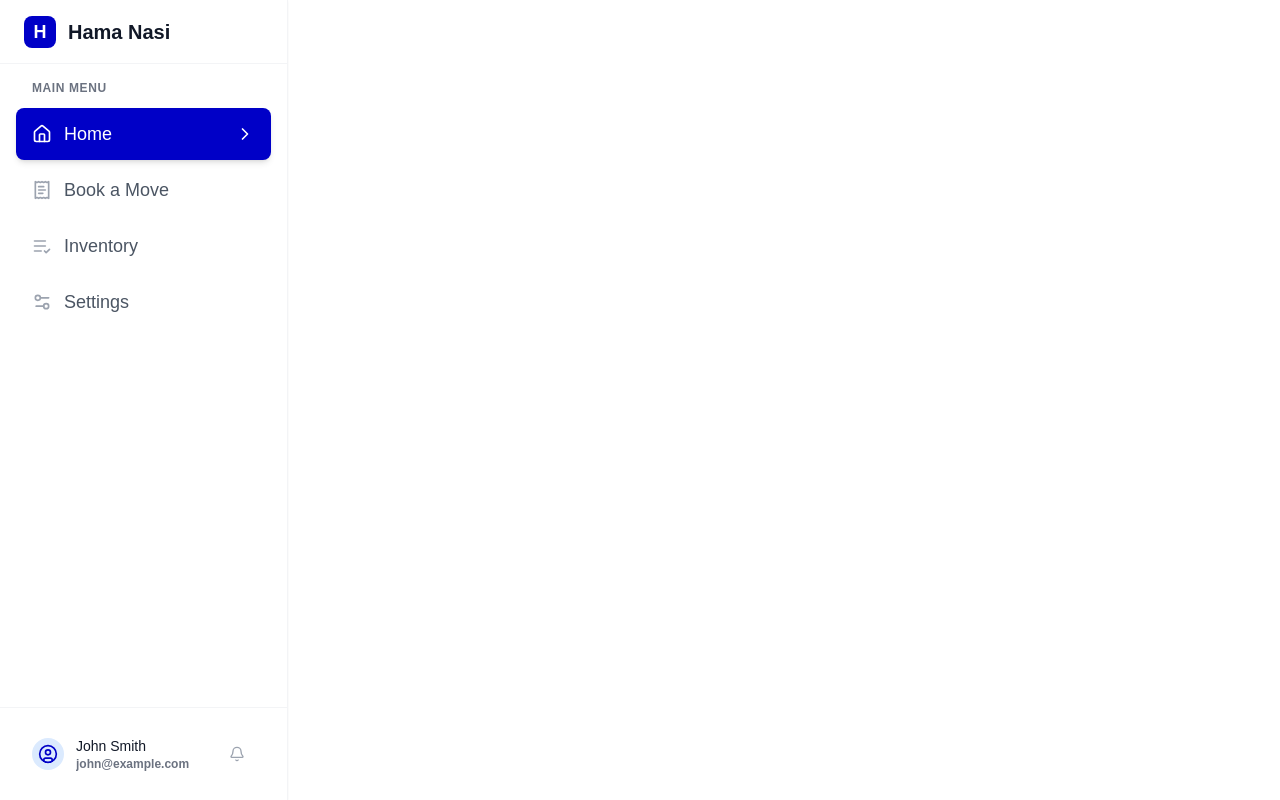
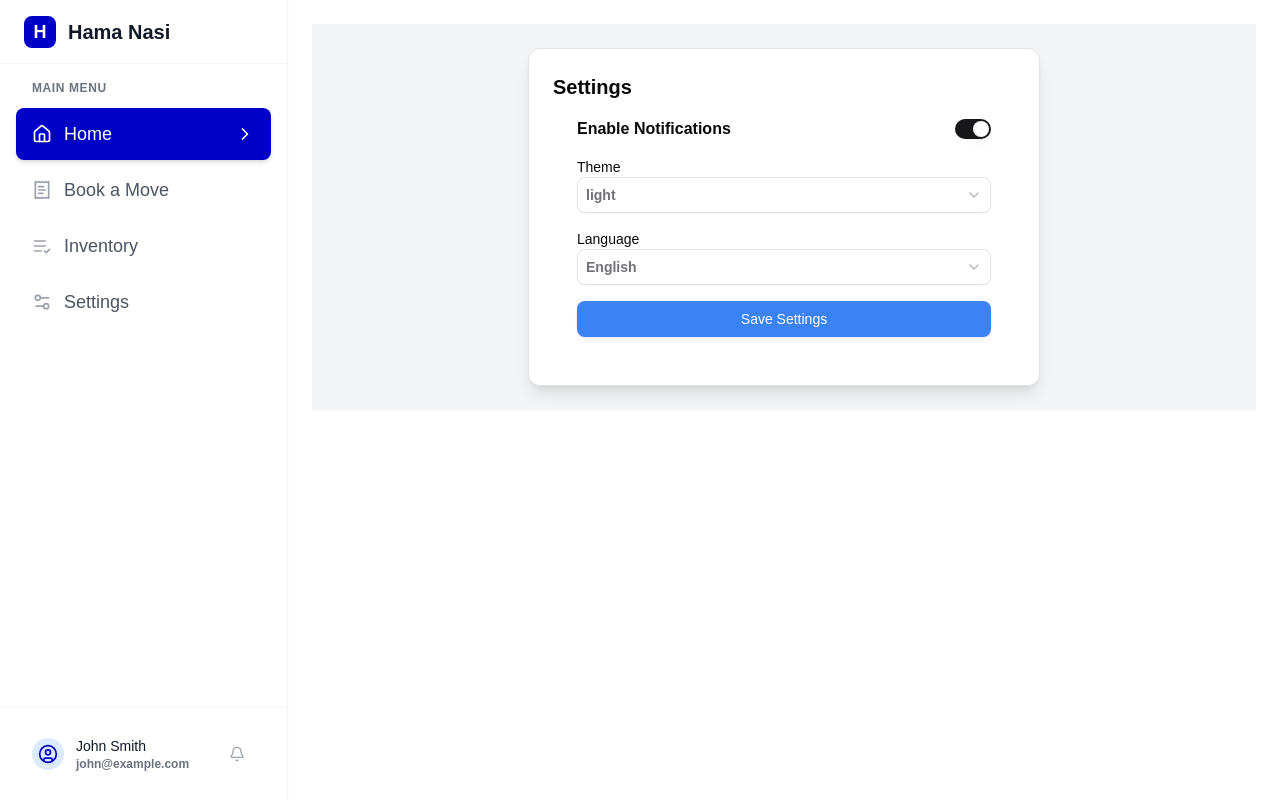
Before and after one commit to JasperMunene/hama-nasi, a Next.js app in the folder client/: page /dashboard/settings in a window 1280 px wide. Built offline with nearby package versions, Linux system fonts and the light colour scheme; no server answers; a web font is replaced by a local one.

Commit message:
add language dark mode and notifications

```diff
--- a/client/package.json
+++ b/client/package.json
@@ -14,6 +14,7 @@
     "@radix-ui/react-select": "^2.1.6",
     "@radix-ui/react-separator": "^1.1.2",
     "@radix-ui/react-slot": "^1.1.2",
+    "@radix-ui/react-switch": "^1.1.3",
     "@radix-ui/react-tabs": "^1.1.3",
     "@radix-ui/react-tooltip": "^1.1.8",
     "class-variance-authority": "^0.7.1",
--- a/client/src/app/dashboard/settings/page.js
+++ b/client/src/app/dashboard/settings/page.js
@@ -1,11 +1,57 @@
-import React from 'react'
+'use client'
+import { useState } from "react";
+import { Card, CardContent } from "@/components/ui/card";
+import { Button } from "@/components/ui/button";
+import { Input } from "@/components/ui/input";
+import { Switch } from "@/components/ui/switch";
+import { Select, SelectTrigger, SelectContent, SelectItem } from "@/components/ui/select";
 
-const page = () => {
+export default function Settings() {
+  const [settings, setSettings] = useState({
+    notifications: true,
+    theme: "light",
+    language: "English",
+  });
+
+  const toggleNotification = () => {
+    setSettings({ ...settings, notifications: !settings.notifications });
+  };
+
   return (
-    <div>
-
+    <div className="w-full p-6 bg-gray-100 flex justify-center items-center">
+      <Card className="w-full max-w-lg bg-white shadow-lg p-6">
+        <h2 className="text-xl font-semibold mb-4">Settings</h2>
+        <CardContent className="space-y-4">
+          <div className="flex justify-between items-center">
+            <span>Enable Notifications</span>
+            <Switch checked={settings.notifications} onCheckedChange={toggleNotification} />
+          </div>
+          <div>
+            <label className="block text-sm font-medium">Theme</label>
+            <Select onValueChange={(value) => setSettings({ ...settings, theme: value })}>
+              <SelectTrigger className="border rounded-lg p-2 w-full">{settings.theme}</SelectTrigger>
+              <SelectContent>
+                <SelectItem value="light">Light</SelectItem>
+                <SelectItem value="dark">Dark</SelectItem>
+              </SelectContent>
+            </Select>
+          </div>
+          <div>
+            <label className="block text-sm font-medium">Language</label>
+            <Select onValueChange={(value) => setSettings({ ...settings, language: value })}>
+              <SelectTrigger className="border rounded-lg p-2 w-full">{settings.language}</SelectTrigger>
+              <SelectContent>
+                <SelectItem value="English">English</SelectItem>
+                <SelectItem value="Spanish">Spanish</SelectItem>
+                <SelectItem value="French">French</SelectItem>
+              </SelectContent>
+            </Select>
+          </div>
+          <Button className="bg-blue-500 text-white px-4 py-2 rounded-lg hover:bg-blue-600 w-full">
+            Save Settings
+          </Button>
+        </CardContent>
+      </Card>
     </div>
-  )
+  );
 }
-
-export default page
--- /dev/null
+++ b/client/src/components/ui/switch.jsx
@@ -0,0 +1,24 @@
+"use client"
+
+import * as React from "react"
+import * as SwitchPrimitives from "@radix-ui/react-switch"
+
+import { cn } from "@/lib/utils"
+
+const Switch = React.forwardRef(({ className, ...props }, ref) => (
+  <SwitchPrimitives.Root
+    className={cn(
+      "peer inline-flex h-5 w-9 shrink-0 cursor-pointer items-center rounded-full border-2 border-transparent shadow-sm transition-colors focus-visible:outline-none focus-visible:ring-2 focus-visible:ring-ring focus-visible:ring-offset-2 focus-visible:ring-offset-background disabled:cursor-not-allowed disabled:opacity-50 data-[state=checked]:bg-primary data-[state=unchecked]:bg-input",
+      className
+    )}
+    {...props}
+    ref={ref}>
+    <SwitchPrimitives.Thumb
+      className={cn(
+        "pointer-events-none block h-4 w-4 rounded-full bg-background shadow-lg ring-0 transition-transform data-[state=checked]:translate-x-4 data-[state=unchecked]:translate-x-0"
+      )} />
+  </SwitchPrimitives.Root>
+))
+Switch.displayName = SwitchPrimitives.Root.displayName
+
+export { Switch }
```
Also changed, not shown: 1 other file (tests, documents, lock files or other folders).
